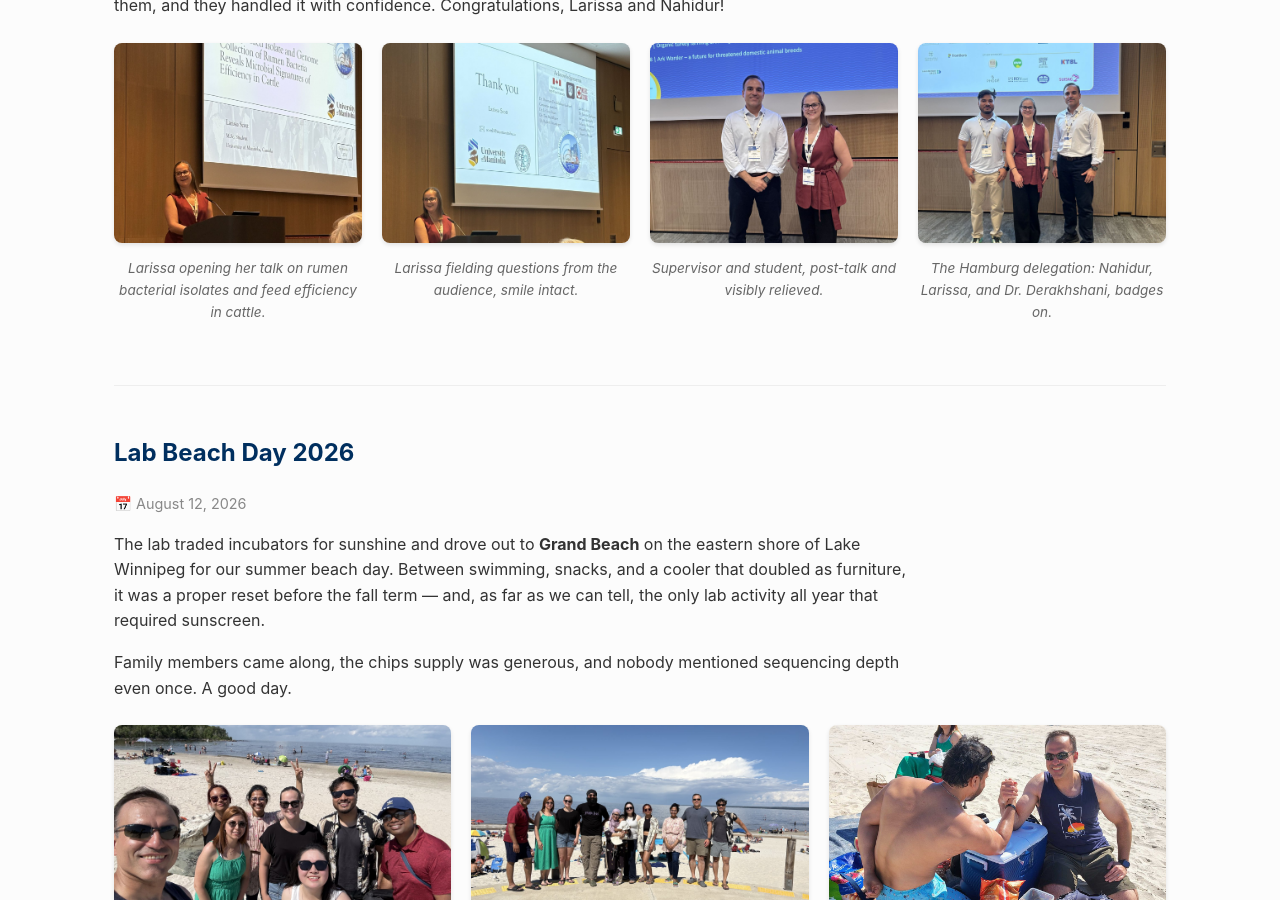
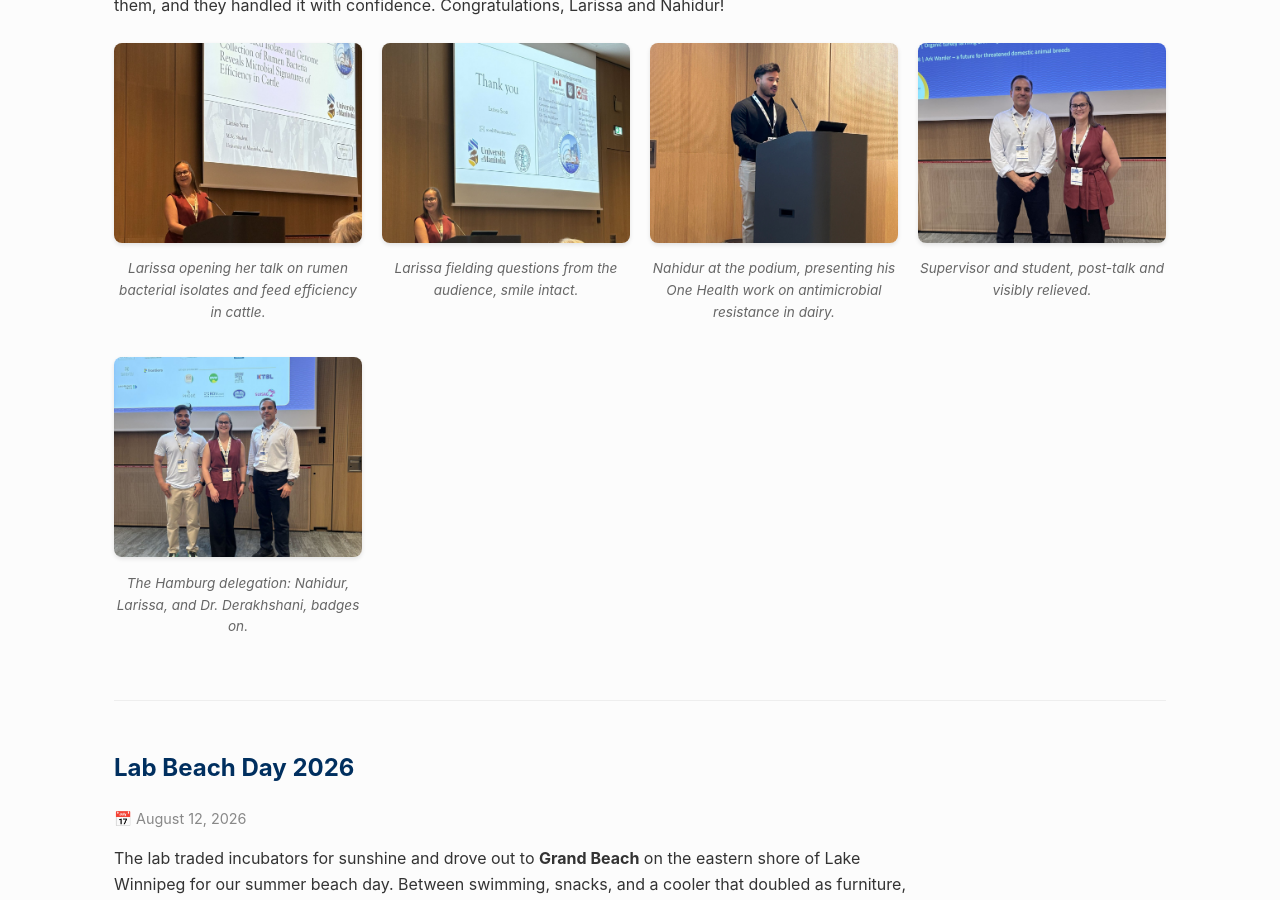
Before and after one commit to TLMicrobiomeLab/tlmicrobiomelab.github.io, a Jekyll site: the page built from events.md, in a window 1280 px wide and 900 px high, scrolled down 611 px. Built offline with Jekyll 4.4.1, drawn with Linux system fonts in a browser that asks for light colours.

Commit message:
Add photo of Nahidur presenting to EAAP 2026 gallery

```diff
--- a/events.md
+++ b/events.md
@@ -36,6 +36,14 @@ permalink: /events/
                  style="width: 100%; height: 200px; object-fit: cover; border-radius: 8px; box-shadow: 0 2px 4px rgba(0,0,0,0.1);">
             <p style="font-size: 0.85rem; color: #666; text-align: center; margin-top: 8px; font-style: italic;">
                 Larissa fielding questions from the audience, smile intact.
+            </p>
+        </div>
+
+        <div>
+            <img src="{{ '/images/eaap2026/eaap-5.jpg' | relative_url }}" alt="Nahidur Rahman presenting at the podium at EAAP 2026"
+                 style="width: 100%; height: 200px; object-fit: cover; border-radius: 8px; box-shadow: 0 2px 4px rgba(0,0,0,0.1);">
+            <p style="font-size: 0.85rem; color: #666; text-align: center; margin-top: 8px; font-style: italic;">
+                Nahidur at the podium, presenting his One Health work on antimicrobial resistance in dairy.
             </p>
         </div>
 
```
Also changed, not shown: images/eaap2026/eaap-5.jpg (added).
